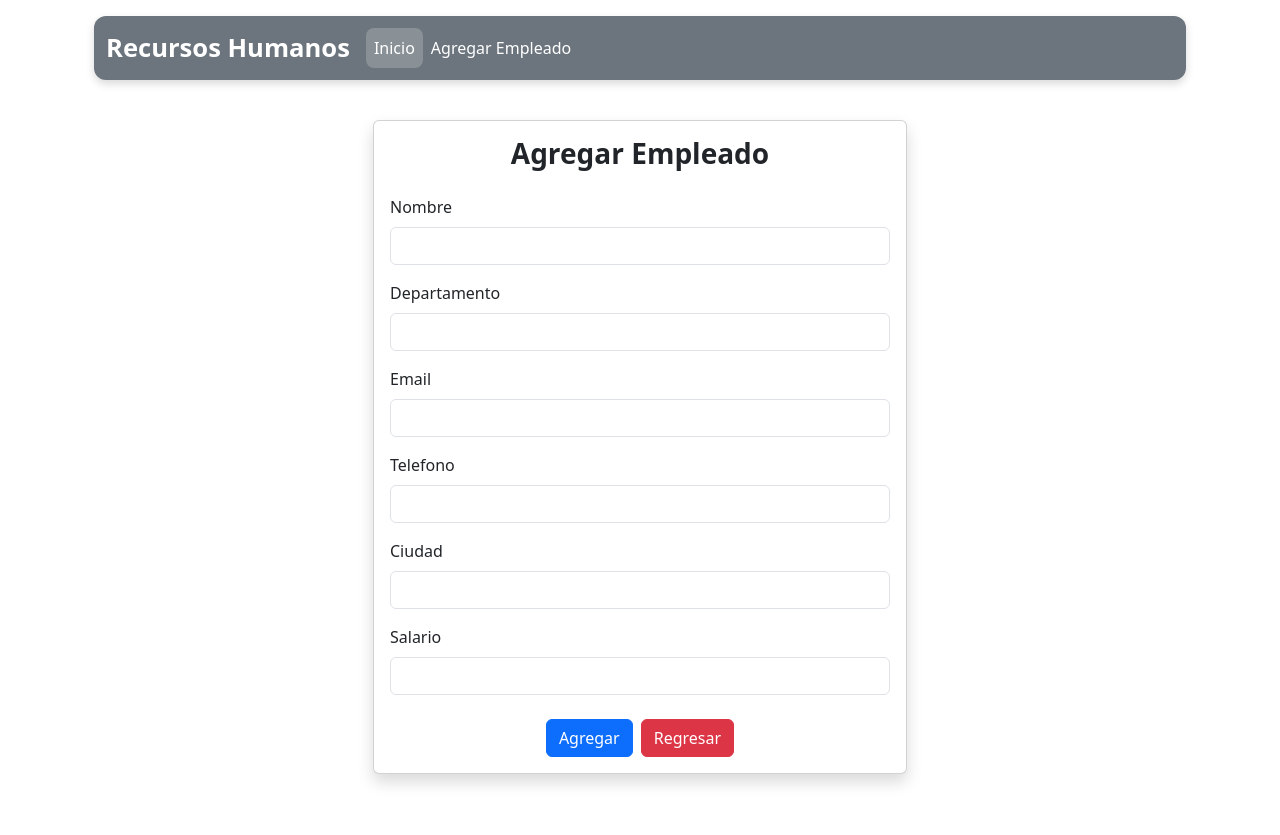
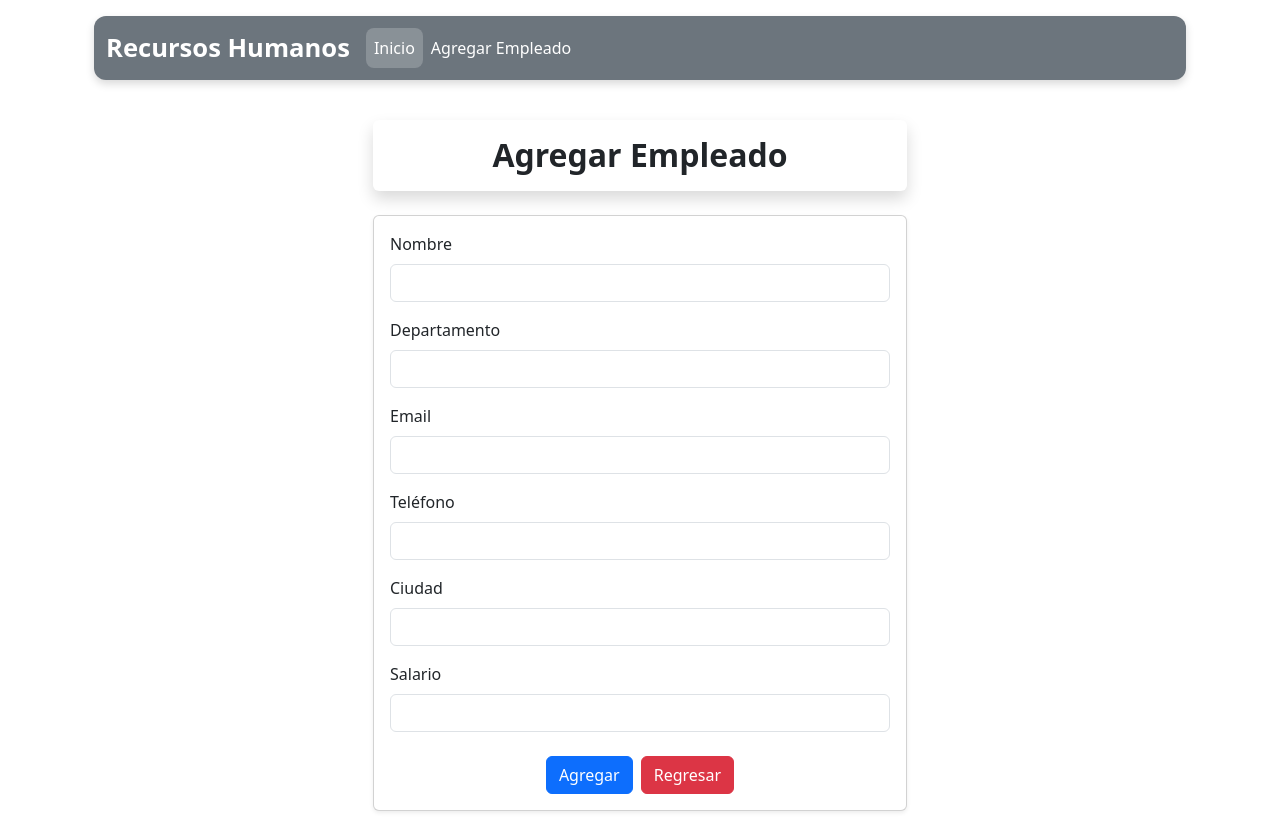
Before and after one commit to Edwin-Gc/frontend-react-recursosH, a React (Create React App) app: page /agregar in a window 1280 px wide. Before the commit the page ends 800 px from the top, so only its background shows below. Built offline with nearby package versions, Linux system fonts and the light colour scheme.

Commit message:
Build y código fuente listos para producción

```diff
--- a/src/Empleados/AgregarEmpleados.js
+++ b/src/Empleados/AgregarEmpleados.js
@@ -27,16 +27,20 @@ export default function AgregarEmpleado() {
     await axios.post(urlBase, empleado);
     navegacion("/");
   };
+
+
   return (
     <div className="container py-4">
       <div className="row justify-content-center">
         <div className="col-md-8 col-lg-6">
-          <div className="card shadow rounded">
+          {/* Caja del título */}
+          <div className="bg-white shadow p-3 mb-4 rounded text-center">
+            <h2 className="fw-bold m-0">Agregar Empleado</h2>
+          </div>
+
+          {/* Formulario con estilos */}
+          <div className="card shadow-sm rounded">
             <div className="card-body">
-              <div className="text-center mb-4">
-                <h3 className="fw-bold">Agregar Empleado</h3>
-              </div>
-
               <form onSubmit={onSubmit}>
                 <div className="mb-3">
                   <label htmlFor="nombre" className="form-label">
@@ -83,7 +87,7 @@ export default function AgregarEmpleado() {
 
                 <div className="mb-3">
                   <label htmlFor="telefono" className="form-label">
-                    Telefono
+                    Teléfono
                   </label>
                   <input
                     type="text"
```
